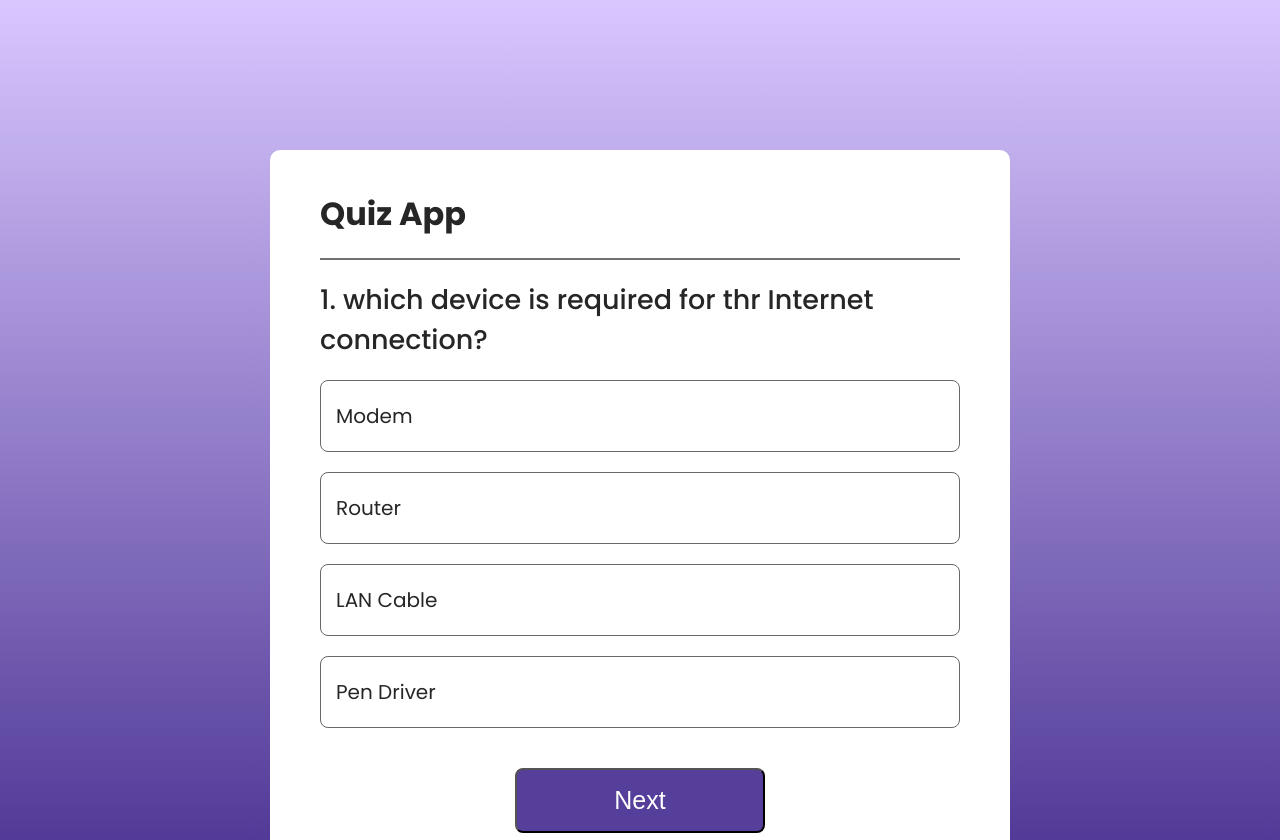
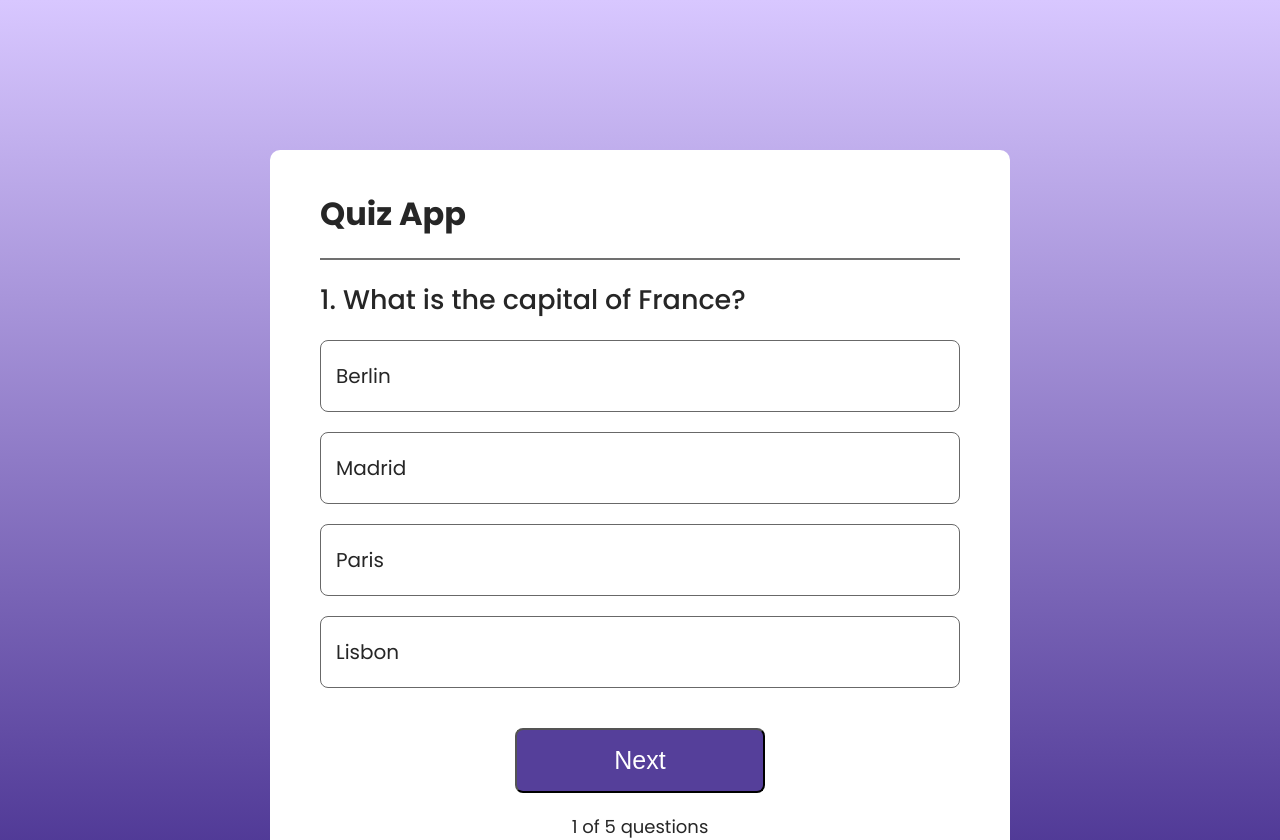
Before and after one commit to amiraatalla/quiz-app, a React (Vite) app: page / in a window 1280 px wide. Shown: the top 840 px of the page. Built offline with nearby package versions, Linux system fonts and the light colour scheme.

Commit message:
add dynamic questions

```diff
--- a/src/Components/Quiz/Quiz.css
+++ b/src/Components/Quiz/Quiz.css
@@ -52,3 +52,13 @@ cursor: pointer;
     font-size: 18px;
 
 }
+
+.container .correct{
+    background: #dffff2;
+    border-color:#00d397;
+}
+
+.container .wrong{
+    background: #FFEBEB;
+    border-color:#FF4A4A;
+}
--- a/src/Components/Quiz/Quiz.jsx
+++ b/src/Components/Quiz/Quiz.jsx
@@ -1,16 +1,28 @@
 import React from 'react'
+import { useState } from 'react'
+import data from '../../assets/data';
 import './Quiz.css'
 const Quiz = () => {
+    let [index, setIndex] = useState(0);
+    let [question, setQuestion] = useState(data[index]);
+
+    const checkAnswer =(e ,ans)=>{
+        if(question.ans === ans){
+            e.target.classList.add("correct");
+        }else{
+            e.target.classList.add("wrong")
+        }
+    }
     return (
         <div className='container'>
             <h1>Quiz App</h1>
             <hr />
-            <h2>1. which device is required for thr Internet connection?</h2>
+            <h2>{index + 1}. {question.question}</h2>
             <ul>
-                <li>Modem</li>
-                <li>Router</li>
-                <li>LAN Cable</li>
-                <li>Pen Driver</li>
+                <li onClick ={(e)=>{checkAnswer(e,1)}}>{question.option1}</li>
+                <li onClick ={(e)=>{checkAnswer(e,2)}}>{question.option2}</li>
+                <li onClick ={(e)=>{checkAnswer(e,3)}}>{question.option3}</li>
+                <li onClick ={(e)=>{checkAnswer(e,4)}}>{question.option4}</li>
             </ul>
             <button>Next</button>
             <div className='index'>1 of 5 questions</div>
--- /dev/null
+++ b/src/assets/data.js
@@ -0,0 +1,44 @@
+const data = [
+    {
+      question: "What is the capital of France?",
+      option1: "Berlin",
+      option2: "Madrid",
+      option3: "Paris",
+      option4: "Lisbon",
+      ans: 3
+    },
+    {
+      question: "Who wrote 'To Kill a Mockingbird'?",
+      option1: "Harper Lee",
+      option2: "Jane Austen",
+      option3: "J.K. Rowling",
+      option4: "Mark Twain",
+      ans: 1
+    },
+    {
+      question: "What is the largest planet in our solar system?",
+      option1: "Earth",
+      option2: "Mars",
+      option3: "Jupiter",
+      option4: "Saturn",
+      ans: 3
+    },
+    {
+      question: "What is the chemical symbol for gold?",
+      option1: "Au",
+      option2: "Ag",
+      option3: "Fe",
+      option4: "Hg",
+      ans: 1
+    },
+    {
+      question: "Who painted the Mona Lisa?",
+      option1: "Vincent van Gogh",
+      option2: "Pablo Picasso",
+      option3: "Leonardo da Vinci",
+      option4: "Claude Monet",
+      ans: 3
+    }
+  ];
+
+  export default data;
```
